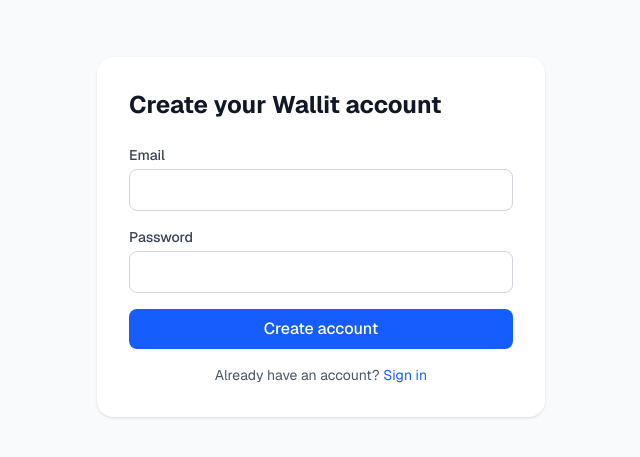
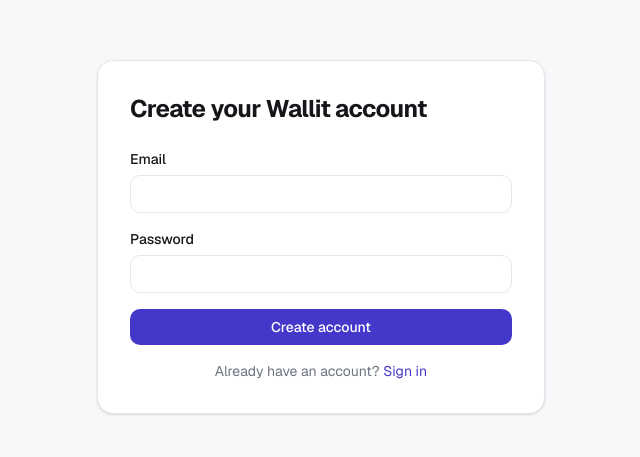
Before and after one commit to rthawani1209/Wallit, a Next.js app in the folder frontend/: page /signup in a window 1280 px wide. Shown: the part 163-620 px from the top of the page, without its empty margins (319-959 px from the left). Built offline with nearby package versions, Linux system fonts and the light colour scheme; no server answers.

Commit message:
Restyle login and signup pages with new UI primitives

```diff
--- a/frontend/src/app/login/page.tsx
+++ b/frontend/src/app/login/page.tsx
@@ -4,6 +4,9 @@
 import { useRouter } from "next/navigation";
 import Link from "next/link";
 import { api } from "@/lib/api";
+import { Button } from "@/components/ui/Button";
+import { Card } from "@/components/ui/Card";
+import { Input, Label } from "@/components/ui/Input";
 
 export default function LoginPage() {
   const router = useRouter();
@@ -27,48 +30,51 @@
   }
 
   return (
-    <main className="min-h-screen flex items-center justify-center bg-gray-50">
-      <div className="w-full max-w-md bg-white rounded-2xl shadow p-8">
-        <h1 className="text-2xl font-bold mb-6 text-gray-900">Sign in to Wallit</h1>
+    <main className="min-h-screen flex items-center justify-center bg-background px-4">
+      <Card className="w-full max-w-md p-8">
+        <h1 className="text-2xl font-bold mb-6 text-foreground tracking-tight">
+          Sign in to Wallit
+        </h1>
 
         <form onSubmit={handleSubmit} className="space-y-4">
           <div>
-            <label className="block text-sm font-medium text-gray-700 mb-1">Email</label>
-            <input
+            <Label htmlFor="email">Email</Label>
+            <Input
+              id="email"
               type="email"
               required
               value={email}
               onChange={(e) => setEmail(e.target.value)}
-              className="w-full border border-gray-300 rounded-lg px-3 py-2 focus:outline-none focus:ring-2 focus:ring-blue-500"
             />
           </div>
           <div>
-            <label className="block text-sm font-medium text-gray-700 mb-1">Password</label>
-            <input
+            <Label htmlFor="password">Password</Label>
+            <Input
+              id="password"
               type="password"
               required
               value={password}
               onChange={(e) => setPassword(e.target.value)}
-              className="w-full border border-gray-300 rounded-lg px-3 py-2 focus:outline-none focus:ring-2 focus:ring-blue-500"
             />
           </div>
-          {error && <p className="text-red-600 text-sm">{error}</p>}
-          <button
+          {error && <p className="text-danger text-sm">{error}</p>}
+          <Button
             type="submit"
-            disabled={loading}
-            className="w-full bg-blue-600 text-white rounded-lg py-2 font-medium hover:bg-blue-700 disabled:opacity-50"
+            loading={loading}
+            loadingText="Signing in…"
+            className="w-full"
           >
-            {loading ? "Signing in…" : "Sign in"}
-          </button>
+            Sign in
+          </Button>
         </form>
 
-        <p className="mt-4 text-sm text-center text-gray-600">
+        <p className="mt-4 text-sm text-center text-muted">
           Don&apos;t have an account?{" "}
-          <Link href="/signup" className="text-blue-600 hover:underline">
+          <Link href="/signup" className="text-accent hover:underline">
             Sign up
           </Link>
         </p>
-      </div>
+      </Card>
     </main>
   );
 }
--- a/frontend/src/app/signup/page.tsx
+++ b/frontend/src/app/signup/page.tsx
@@ -4,6 +4,9 @@
 import { useRouter } from "next/navigation";
 import Link from "next/link";
 import { api } from "@/lib/api";
+import { Button } from "@/components/ui/Button";
+import { Card } from "@/components/ui/Card";
+import { Input, Label } from "@/components/ui/Input";
 
 export default function SignupPage() {
   const router = useRouter();
@@ -27,49 +30,52 @@
   }
 
   return (
-    <main className="min-h-screen flex items-center justify-center bg-gray-50">
-      <div className="w-full max-w-md bg-white rounded-2xl shadow p-8">
-        <h1 className="text-2xl font-bold mb-6 text-gray-900">Create your Wallit account</h1>
+    <main className="min-h-screen flex items-center justify-center bg-background px-4">
+      <Card className="w-full max-w-md p-8">
+        <h1 className="text-2xl font-bold mb-6 text-foreground tracking-tight">
+          Create your Wallit account
+        </h1>
 
         <form onSubmit={handleSubmit} className="space-y-4">
           <div>
-            <label className="block text-sm font-medium text-gray-700 mb-1">Email</label>
-            <input
+            <Label htmlFor="email">Email</Label>
+            <Input
+              id="email"
               type="email"
               required
               value={email}
               onChange={(e) => setEmail(e.target.value)}
-              className="w-full border border-gray-300 rounded-lg px-3 py-2 focus:outline-none focus:ring-2 focus:ring-blue-500"
             />
           </div>
           <div>
-            <label className="block text-sm font-medium text-gray-700 mb-1">Password</label>
-            <input
+            <Label htmlFor="password">Password</Label>
+            <Input
+              id="password"
               type="password"
               required
               minLength={8}
               value={password}
               onChange={(e) => setPassword(e.target.value)}
-              className="w-full border border-gray-300 rounded-lg px-3 py-2 focus:outline-none focus:ring-2 focus:ring-blue-500"
             />
           </div>
-          {error && <p className="text-red-600 text-sm">{error}</p>}
-          <button
+          {error && <p className="text-danger text-sm">{error}</p>}
+          <Button
             type="submit"
-            disabled={loading}
-            className="w-full bg-blue-600 text-white rounded-lg py-2 font-medium hover:bg-blue-700 disabled:opacity-50"
+            loading={loading}
+            loadingText="Creating account…"
+            className="w-full"
           >
-            {loading ? "Creating account…" : "Create account"}
-          </button>
+            Create account
+          </Button>
         </form>
 
-        <p className="mt-4 text-sm text-center text-gray-600">
+        <p className="mt-4 text-sm text-center text-muted">
           Already have an account?{" "}
-          <Link href="/login" className="text-blue-600 hover:underline">
+          <Link href="/login" className="text-accent hover:underline">
             Sign in
           </Link>
         </p>
-      </div>
+      </Card>
     </main>
   );
 }
```
